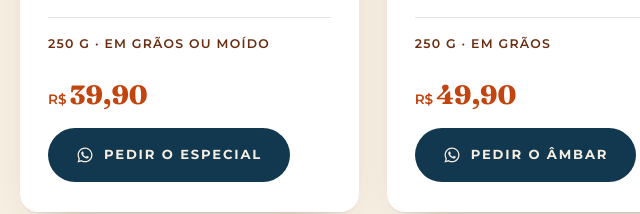
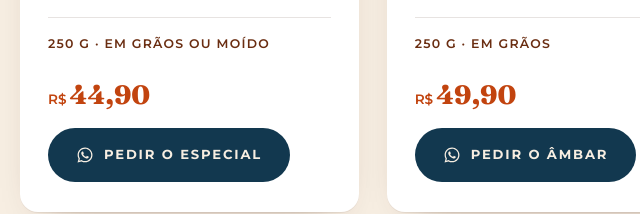
Before and after one commit to fischercafe/FischerCafe, a plain HTML site: page index.html in a window 1280 px wide. Shown: the part 1650-1864 px from the top of the page, 84-724 px from the left. Drawn offline with Linux system fonts and the light colour scheme.

Commit message:
Add files via upload

```diff
--- a/index.html
+++ b/index.html
@@ -239,7 +239,7 @@ footer p{opacity:.78;font-size:.95rem;max-width:22em;margin-top:18px}
             <p>Aquele café que dá vontade de preparar todos os dias. Com notas de chocolate, avelã e caramelo, o Fischer Especial acompanha o café da manhã, a pausa no trabalho e a conversa à mesa.</p>
             <div class="meta">250 g · Em grãos ou moído</div>
             <div class="price-row">
-              <span class="price"><small>R$</small>39,90</span>
+              <span class="price"><small>R$</small>44,90</span>
               <a class="btn btn-navy" href="https://wa.me/5519996085313?text=Ol%C3%A1%21%20Gostaria%20de%20pedir%20o%20Fischer%20Especial%20%28250%20g%29.%20Voc%C3%AAs%20t%C3%AAm%20em%20gr%C3%A3os%20e%20mo%C3%ADdo%3F" target="_blank" rel="noopener"><svg viewBox="0 0 24 24" fill="currentColor" aria-hidden="true"><path d="M12.04 2C6.58 2 2.13 6.45 2.13 11.91c0 1.75.46 3.45 1.32 4.95L2.05 22l5.25-1.38a9.9 9.9 0 0 0 4.74 1.21h.01c5.46 0 9.91-4.45 9.91-9.91 0-2.65-1.03-5.14-2.9-7.01A9.82 9.82 0 0 0 12.04 2zm0 18.15h-.01a8.2 8.2 0 0 1-4.19-1.15l-.3-.18-3.12.82.83-3.04-.2-.31a8.23 8.23 0 0 1-1.26-4.38c0-4.54 3.7-8.24 8.25-8.24 2.2 0 4.27.86 5.83 2.42a8.18 8.18 0 0 1 2.41 5.83c0 4.54-3.7 8.23-8.24 8.23zm4.52-6.16c-.25-.12-1.47-.72-1.69-.81-.23-.08-.39-.12-.56.13-.17.25-.64.81-.78.97-.14.17-.29.19-.54.06-.25-.12-1.05-.39-1.99-1.23-.74-.66-1.23-1.47-1.38-1.72-.14-.25-.02-.38.11-.51.11-.11.25-.29.37-.43.12-.14.17-.25.25-.41.08-.17.04-.31-.02-.43-.06-.12-.56-1.34-.76-1.84-.2-.48-.41-.42-.56-.43h-.48c-.17 0-.43.06-.66.31-.22.25-.86.85-.86 2.07 0 1.22.89 2.4 1.01 2.56.12.17 1.75 2.67 4.23 3.74.59.26 1.05.41 1.41.52.59.19 1.13.16 1.56.1.48-.07 1.47-.6 1.67-1.18.21-.58.21-1.07.14-1.18-.06-.1-.22-.16-.47-.28z"/></svg>Pedir o Especial</a>
             </div>
           </div>
```
